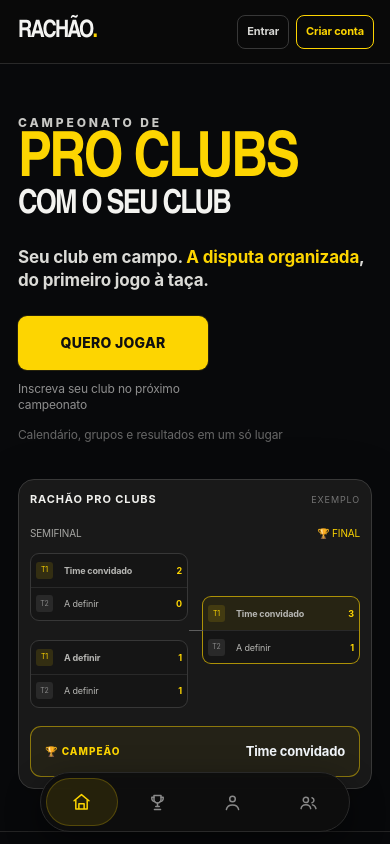
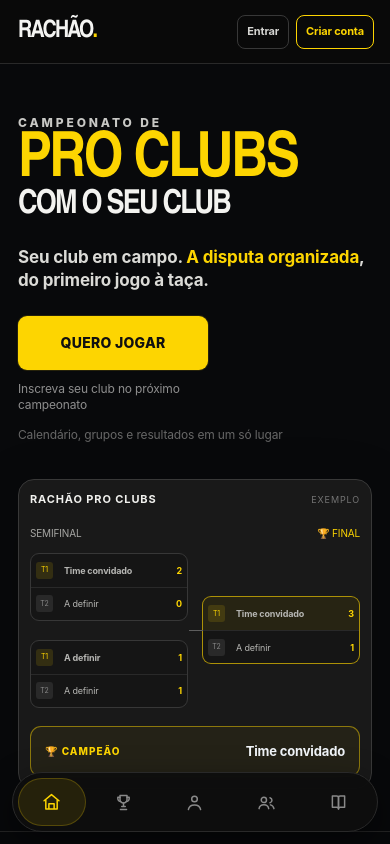
Before and after one commit to gabrielfborges/proclubs, a React (Vite) app in the folder frontend/: page / in a window 390 px wide. Shown: the top 844 px of the page. Built offline with nearby package versions, Linux system fonts and the light colour scheme; no server answers; the HTML template or start-up script is replaced by a standard one.

Commit message:
att mobile

```diff
--- a/frontend/src/components/Navbar.tsx
+++ b/frontend/src/components/Navbar.tsx
@@ -168,6 +168,7 @@
           <MobileBottomLink to="/login" label="Entrar" icon="user" />
         )}
         <MobileBottomLink to="/comunidade" label="Comunidade" icon="users" />
+        <MobileBottomLink to="/regulamentos" label="Regulamento" icon="book" />
       </nav>
     </>
   );
--- a/frontend/src/index.css
+++ b/frontend/src/index.css
@@ -770,7 +770,7 @@
     left: 50%;
     z-index: 60;
     display: flex;
-    width: min(calc(100% - 32px), 310px);
+    width: min(calc(100% - 24px), 370px);
     height: 60px;
     transform: translateX(-50%);
     align-items: center;
```
